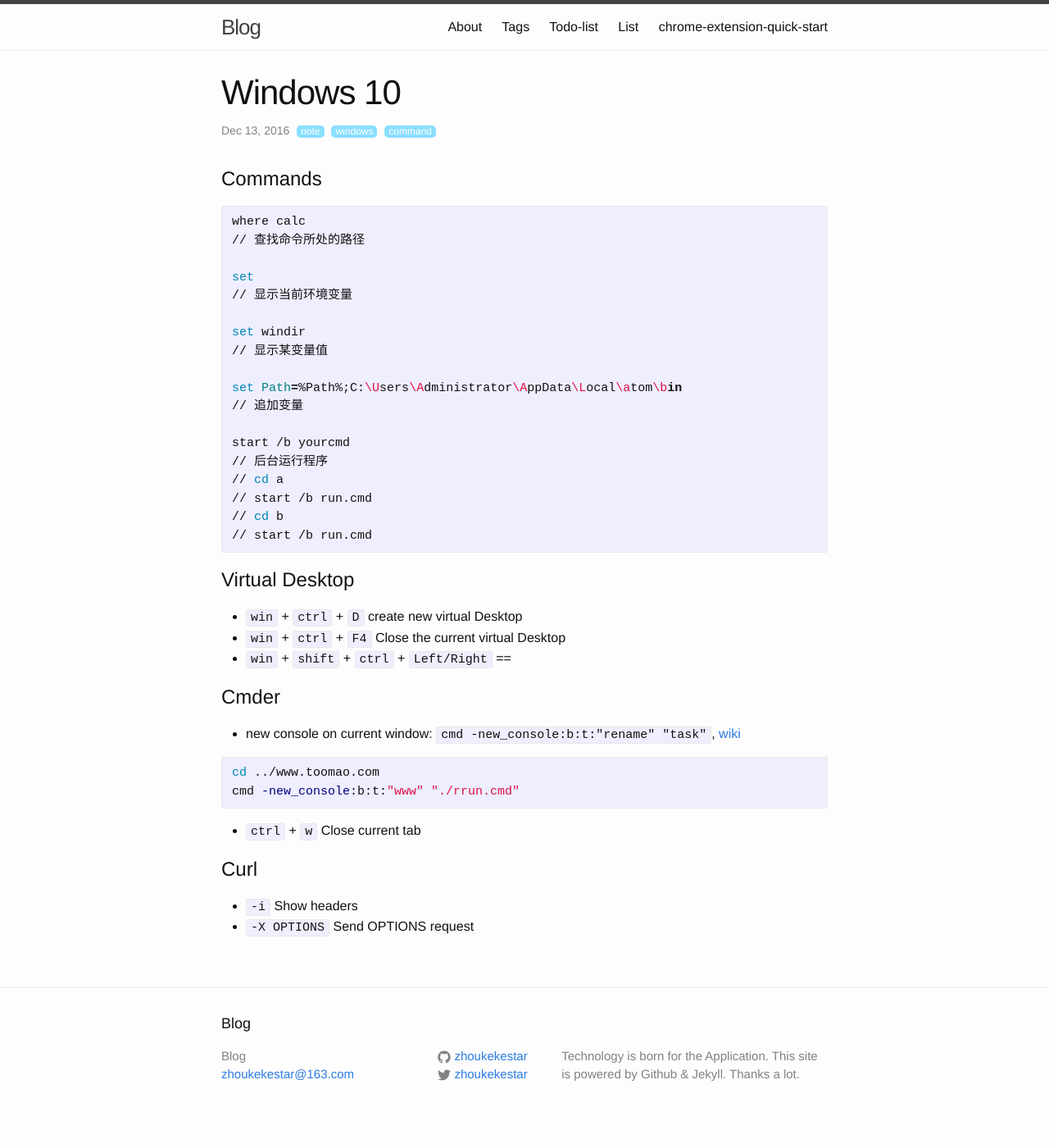
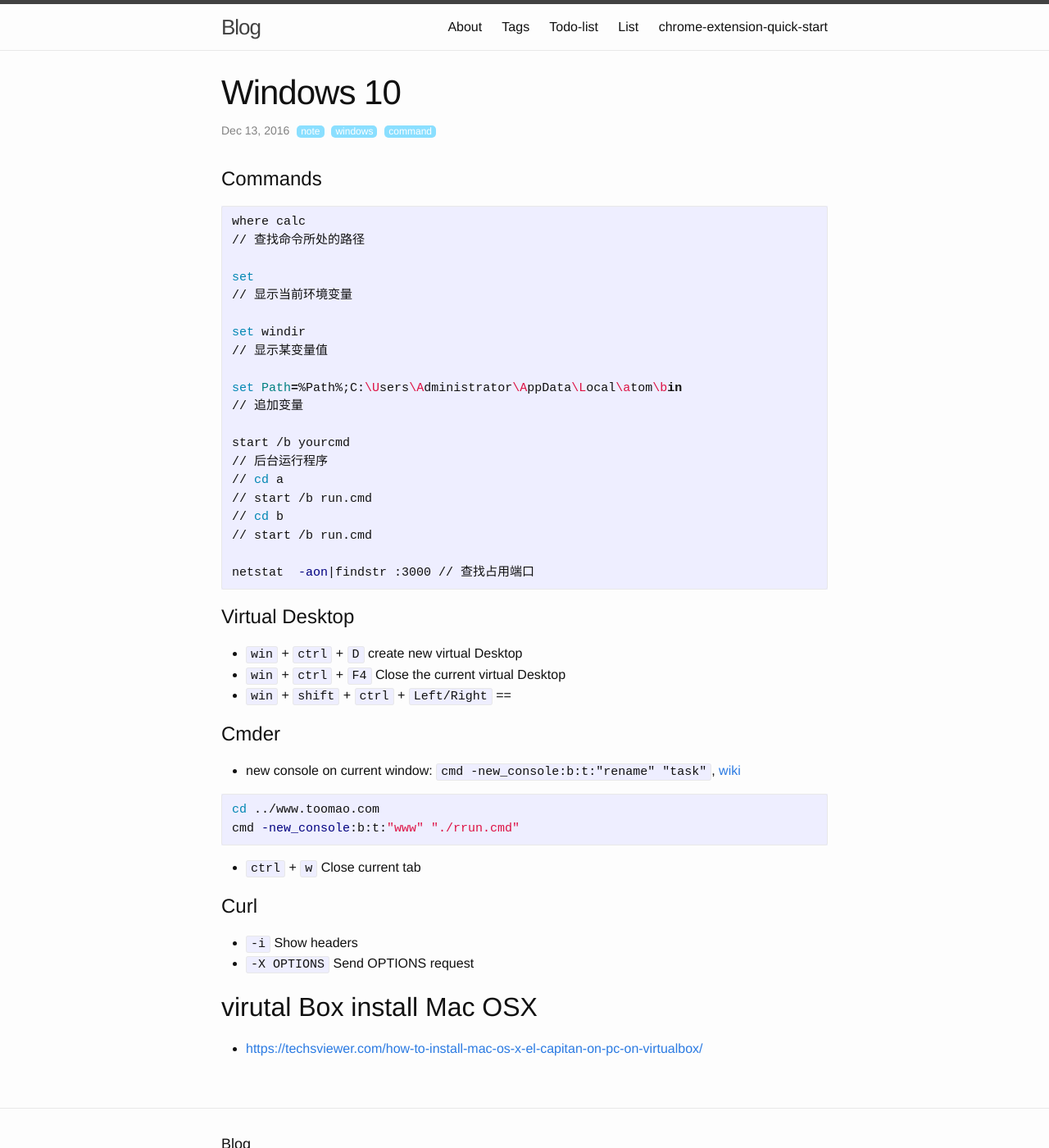
Before and after one commit to zhoukekestar/notes, a Jekyll site: the page built from _posts/2016-11-17-cmd-note.md, in a window 1280 px wide and 1400 px high. Shown: the whole window at 82% size. Built offline with Jekyll 4.4.1, drawn with Linux system fonts in a browser that asks for light colours.

Commit message:
update blog

````diff
--- a/_posts/2016-11-17-cmd-note.md
+++ b/_posts/2016-11-17-cmd-note.md
@@ -27,6 +27,8 @@ start /b yourcmd
 // start /b run.cmd
 // cd b
 // start /b run.cmd
+
+netstat  -aon|findstr :3000 // 查找占用端口
 ```
 
 # Virtual Desktop
@@ -46,3 +48,6 @@ cmd -new_console:b:t:"www" "./rrun.cmd"
 # Curl
 * `-i` Show headers
 * `-X OPTIONS` Send OPTIONS request
+
+## virutal Box install Mac OSX
+* [https://techsviewer.com/how-to-install-mac-os-x-el-capitan-on-pc-on-virtualbox/](https://techsviewer.com/how-to-install-mac-os-x-el-capitan-on-pc-on-virtualbox/)
````
Also changed, not shown: _posts/2017-01-05-my-stars.md (+1 -0 lines).
